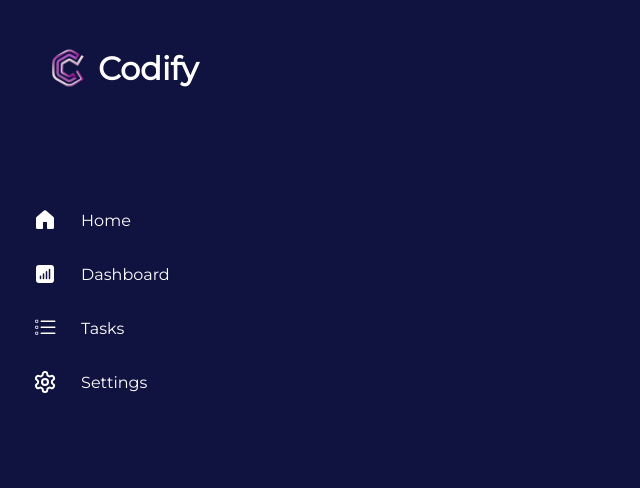
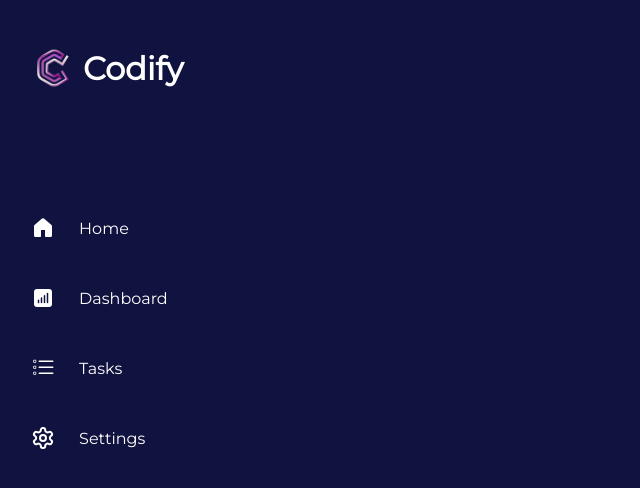
Before and after one commit to k2pbac/codify, a React (Create React App) app: page / in a window 1280 px wide. Shown: the top 488 px of the page, without its empty margins (0-640 px from the left). Built offline with nearby package versions, Linux system fonts and the light colour scheme.

Commit message:
fix styles of side bar

```diff
--- a/src/App.css
+++ b/src/App.css
@@ -17,12 +17,21 @@ body {
   font-family: "Montserrat", sans-serif;
   display: flex;
   align-items: center;
-  width: 140px;
+  width: 170px;
+  margin-left: 5px;
+}
+
+.side-panel a:hover {
+  background-color: #d268f2cc;
+  border-radius: 10px;
 }
 
 .side-panel a svg {
-  margin-right: 24px;
+  /* margin: 0 16px; */
+  margin-right: 16px;
+  margin-left: 10px;
   font-size: 24px;
+  padding: 8px;
 }
 
 .Todo {
@@ -43,6 +52,7 @@ body {
   width: 120px;
   height: 120px;
   margin-right: -30px;
+  margin-left: -15px;
 }
 
 .main-section {
```
